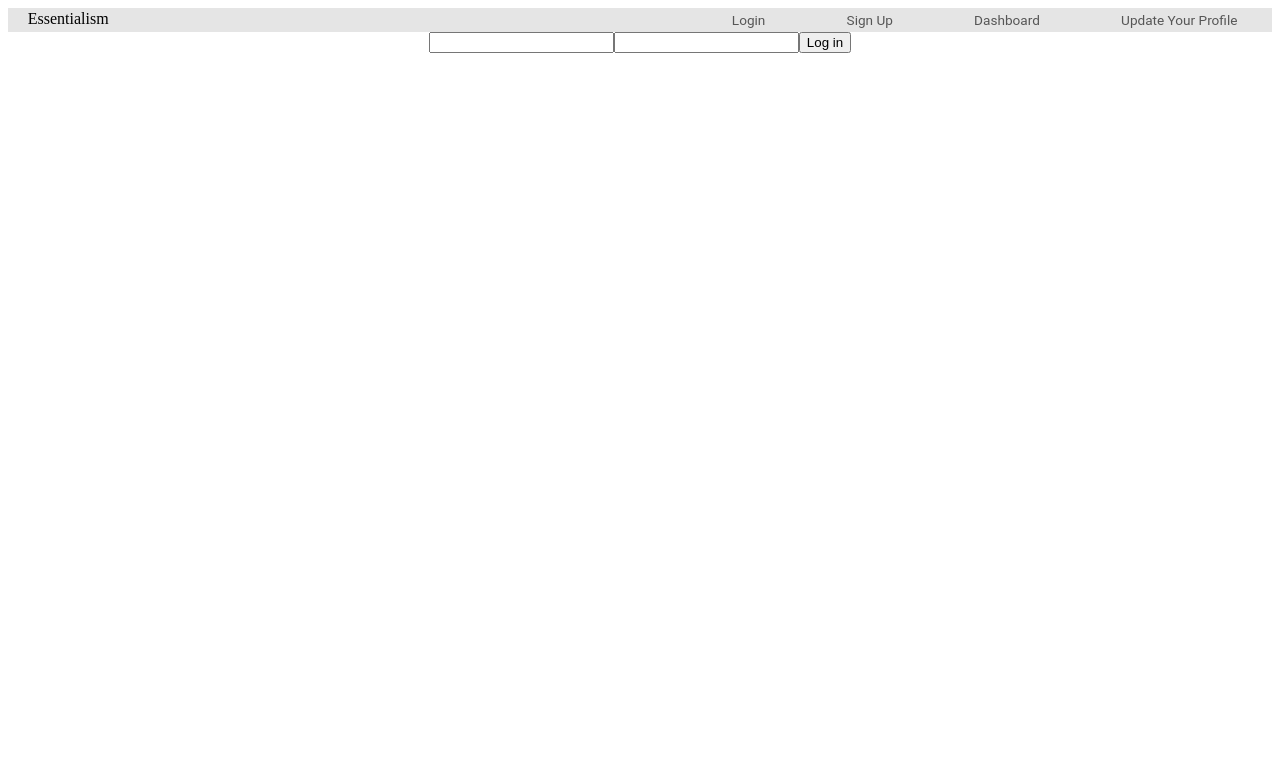
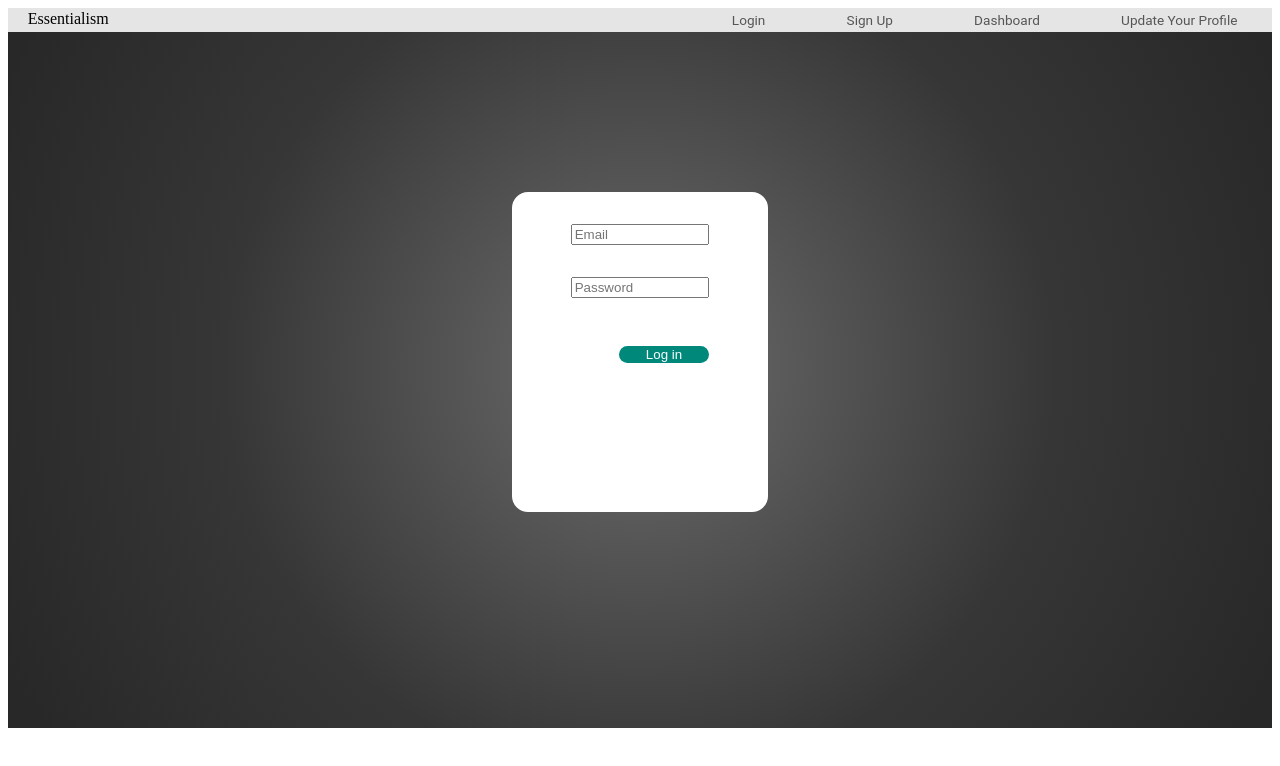
Before and after one commit to essentialism-project/front-end-Jack, a React (Create React App) app: page /login in a window 1280 px wide. Shown: the top 766 px of the page. Built offline with nearby package versions, Linux system fonts and the light colour scheme.

Commit message:
Okay, I think thats all im going to do tonight. Going to try to get netlify going and go to bed.

```diff
--- a/src/App.css
+++ b/src/App.css
@@ -242,6 +242,43 @@ span {
   height: 38rem;
 }
 
+
+
+.loginBox {
+  background: #ffffff;
+  height: 20rem;
+  width: 16rem;
+  margin: 0 auto;
+  margin-top: 10rem;
+  border-radius: 1rem;
+}
+
+form {
+  display: flex;
+  justify-content: space-around;
+  flex-wrap: wrap;
+}
+
+form > input {
+  width: 51%;
+  margin-top: 2rem;
+}
+
+form > button {
+  width: 35%;
+  margin-left: 3rem;
+  margin-top: 3rem;
+  background: #00897B;
+  border-radius: 10px;
+  color: white;
+  border: none;
+}
+
+.App {
+  background: radial-gradient(698.36px at 50% 50%, #6D6D6D 0%, #363636 59.63%, #282828 100%);
+  height: 45rem;
+}
+
 .values {
   display: flex;
   margin-left: 2rem;
--- a/src/components/Login.js
+++ b/src/components/Login.js
@@ -34,16 +34,19 @@ class Login extends React.Component {
   render() {
     return (
       <div className = 'darkGrey2'>
+        <div className = 'loginBox'>
           <form onSubmit={this.login}>
             <input
               type="text"
               name="username"
+              placeholder = 'Email'
               value={this.state.credentials.username}
               onChange={this.handleChange}
             />
             <input
               type="password"
               name="password"
+              placeholder = 'Password'
               value={this.state.credentials.password}
               onChange={this.handleChange}
             />
@@ -55,6 +58,7 @@ class Login extends React.Component {
               )}
             </button>
           </form>
+        </div>
       </div>
     );
   }
--- a/src/components/Signup1.js
+++ b/src/components/Signup1.js
@@ -35,16 +35,19 @@ class Signup1 extends React.Component {
   render() {
     return (
       <div className = 'darkGrey2'>
+        <div className = 'loginBox'>
           <form onSubmit={this.signup1}>
             <input
               type="text"
               name="firstName"
+              placeholder = 'First Name'
               value={this.state.credentials.firstName}
               onChange={this.handleChange}
             />
             <input
               type="text"
               name="lastName"
+              placeholder = 'Last Name'
               value={this.state.credentials.lastName}
               onChange={this.handleChange}
             />
@@ -56,6 +59,7 @@ class Signup1 extends React.Component {
               )}
             </button>
           </form>
+        </div>
       </div>
     );
   }
--- a/src/components/Signup2.js
+++ b/src/components/Signup2.js
@@ -47,16 +47,19 @@ class Signup2 extends React.Component {
   render() {
     return (
       <div className = 'darkGrey2'>
+        <div className = 'loginBox'>
           <form onSubmit={this.signup2}>
             <input
               type="text"
               name="email"
+              placeholder = 'Email'
               value={this.state.credentials.email}
               onChange={this.handleChange}
             />
             <input
               type="password"
               name="password"
+              placeholder = 'Password'
               value={this.state.credentials.password}
               onChange={this.handleChange}
             />
@@ -68,6 +71,7 @@ class Signup2 extends React.Component {
               )}
             </button>
           </form>
+        </div>
       </div>
     );
   }
```
Lines whose indentation alone changed are shown as unchanged.
